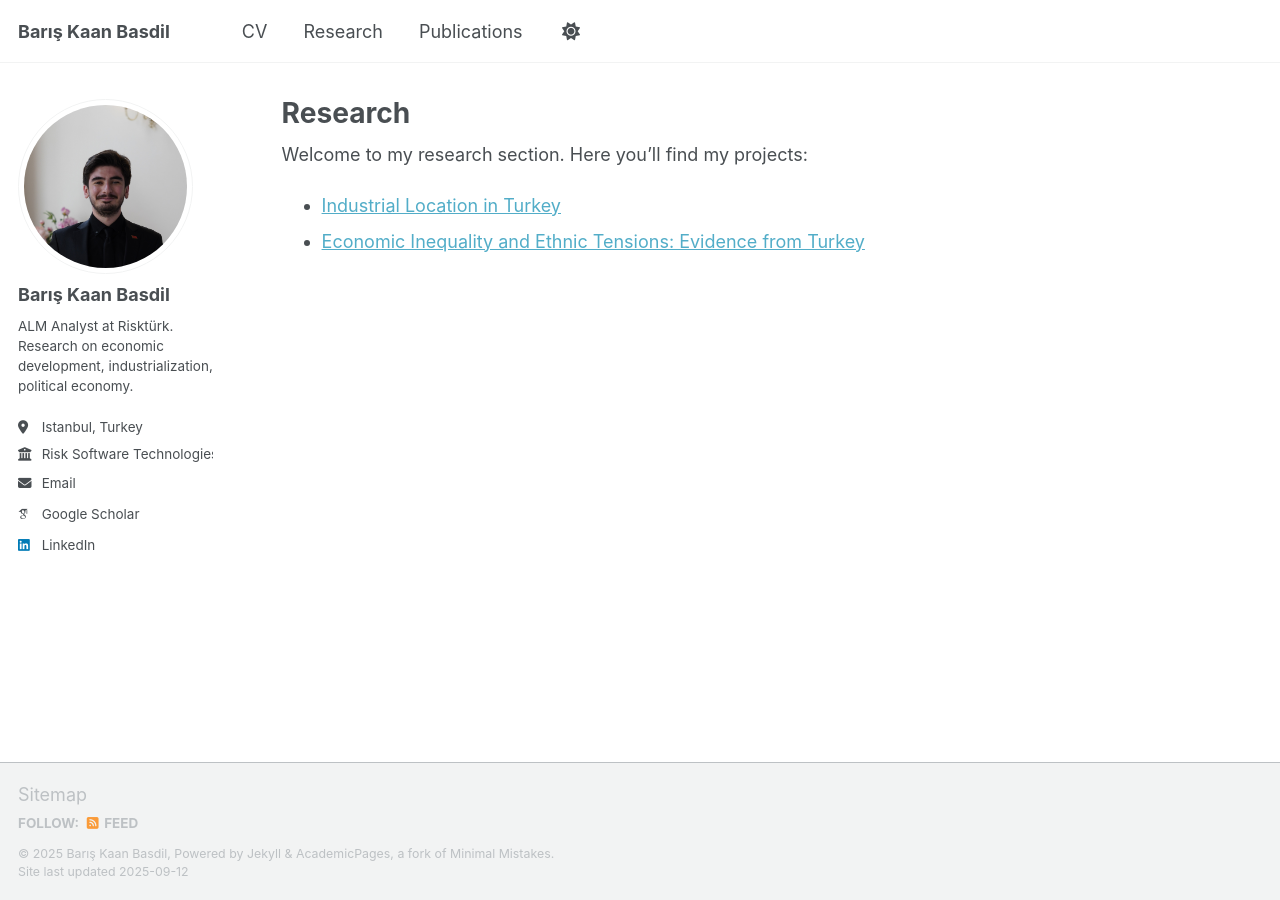
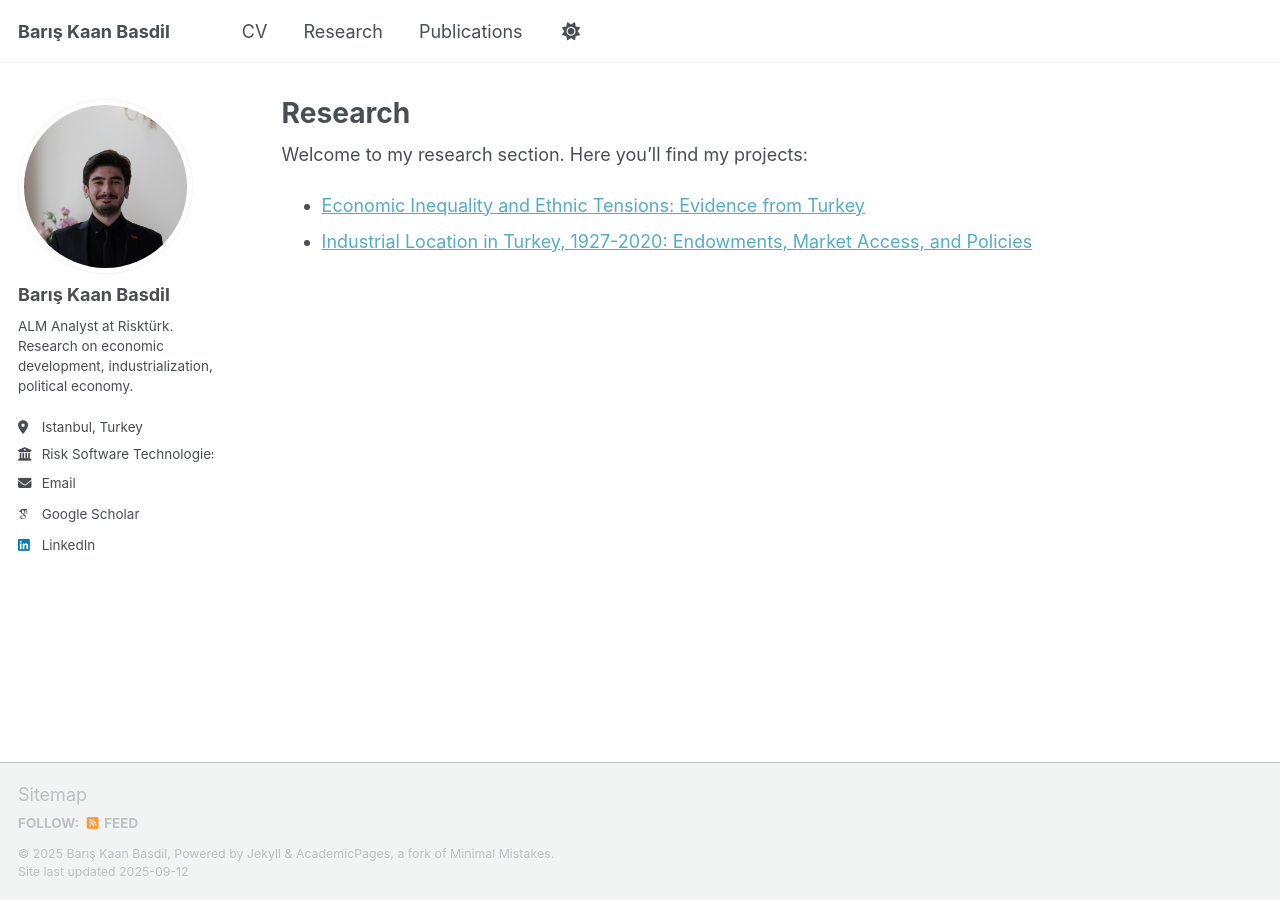
Before and after one commit to bkbasdil/bkbasdil.github.io, a Jekyll site: the page built from _pages/research.md, in a window 1280 px wide. Built offline with Jekyll 4.4.1, drawn with Linux system fonts in a browser that asks for light colours; some web fonts are replaced; a script that is not in the unit is left out.

Commit message:
Update research.md

```diff
--- a/_pages/research.md
+++ b/_pages/research.md
@@ -5,6 +5,5 @@ layout: single
 author_profile: true
 ---
 Welcome to my research section. Here you’ll find my projects:
-
-- [Industrial Location in Turkey](/research/industrial-location/)
 - [Economic Inequality and Ethnic Tensions: Evidence from Turkey](/research/ethnic-tensions/)
+- [Industrial Location in Turkey, 1927-2020: Endowments, Market Access, and Policies](/research/industrial-location/)
```
